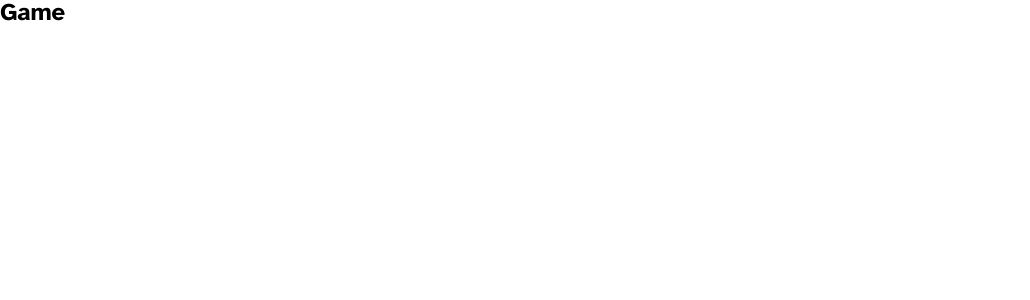
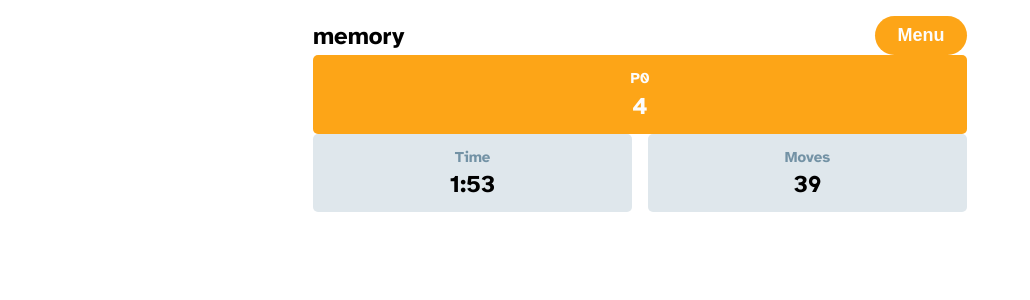
Before and after one commit to Yasmine10/memory-game, a Vue app: page /game in a window 1280 px wide. Shown: the top 300 px of the page, without its empty margins (0-1030 px from the left). Built offline with nearby package versions, Linux system fonts and the light colour scheme.

Commit message:
created header game view + footers for multiplayer and solo

```diff
--- /dev/null
+++ b/src/components/game/footers/FooterMulti.vue
@@ -0,0 +1,57 @@
+<template>
+  <div id="footer">
+    <div class="wrapper" v-for="(player, index) in numberOfPlayers" :key="index">
+      <div class="player active">
+        <h3>P{{ index }}</h3>
+        <p class="score">4</p>
+      </div>
+    </div>
+  </div>
+</template>
+
+<script>
+export default {
+  name: "FooterMulti",
+  computed: {
+    numberOfPlayers() {
+      return this.$store.state.numberOfPlayers;
+    },
+  },
+};
+</script>
+
+<style lang="scss" scoped>
+#footer {
+  display: flex;
+  flex-direction: row;
+  gap: 1em;
+
+  .wrapper {
+    flex: 1;
+    text-align: center;
+
+    .player {
+      background-color: var(--clr-secondary);
+      border-radius: 0.3125rem;
+      padding: 1em 0;
+
+      h3 {
+        margin-bottom: 0.5em;
+      }
+
+      p {
+        font-size: 1.5em;
+      }
+    }
+
+    .active {
+      background-color: var(--clr-primary);
+      color: var(--clr-white);
+
+      h3 {
+        color: var(--clr-white);
+      }
+    }
+  }
+}
+</style>
--- /dev/null
+++ b/src/components/game/footers/FooterSolo.vue
@@ -0,0 +1,43 @@
+<template>
+  <div id="footer">
+    <div class="time-left">
+      <h3>Time</h3>
+      <p class="number">1:53</p>
+    </div>
+    <div class="moves">
+      <h3>Moves</h3>
+      <p class="number">39</p>
+    </div>
+  </div>
+</template>
+
+<script>
+export default {
+  name: "FooterSolo",
+};
+</script>
+
+<style lang="scss" scoped>
+#footer {
+  display: flex;
+  flex-direction: row;
+  gap: 1em;
+  text-align: center;
+
+  .time-left,
+  .moves {
+    flex: 1;
+    background-color: var(--clr-secondary);
+    border-radius: 0.3125rem;
+    padding: 1em 0;
+
+    h3 {
+      margin-bottom: 0.5em;
+    }
+
+    p {
+      font-size: 1.5em;
+    }
+  }
+}
+</style>
--- a/src/views/Game.vue
+++ b/src/views/Game.vue
@@ -1,13 +1,77 @@
 <template>
-    <div>
-        <h1>Game</h1>
+  <div id="game" class="container">
+    <div class="header">
+      <h1>memory</h1>
+      <button class="btn btn-primary">Menu</button>
     </div>
+    <div class="game"></div>
+    <FooterMulti />
+    <FooterSolo />
+  </div>
 </template>
 
 <script>
+import FooterMulti from "../components/game/footers/FooterMulti.vue";
+import FooterSolo from "../components/game/footers/FooterSolo.vue";
+
 export default {
-    name: "Game",
+  name: "Game",
+  components: { FooterMulti, FooterSolo },
+  created() {
+    this.generateCards();
+  },
+  computed: {
+    selectedTheme() {
+      return this.$store.state.theme;
+    },
+    selectedNumberOfPlayers() {
+      return this.$store.state.numberOfPlayers;
+    },
+    selectedGridSize() {
+      return this.$store.state.gridSize;
+    },
+  },
+  methods: {
+    generateCards() {
+      let maxNumbers = 20;
+      let maxArray = 8;
+      let numbersArray = [];
+
+      for (let i = 0; i < maxArray; i++) {
+        let randomNumber = Math.floor(Math.random() * maxNumbers);
+        numbersArray.push(randomNumber);
+      }
+
+      numbersArray = [...numbersArray, ...numbersArray];
+      console.log(numbersArray);
+    },
+  },
 };
 </script>
 
-<style lang="scss" scoped></style>
+<style lang="scss" scoped>
+#game {
+  //height: 100vh;
+  display: flex;
+  flex-direction: column;
+  justify-content: space-between;
+  margin-top: 1em;
+  margin-bottom: 1em;
+
+  .header {
+    display: flex;
+    justify-content: space-between;
+    align-items: center;
+
+    .btn {
+      padding: 0.5em 1.25em;
+    }
+  }
+
+  .footer {
+    display: flex;
+    flex-direction: row;
+    gap: 1em;
+  }
+}
+</style>
```
